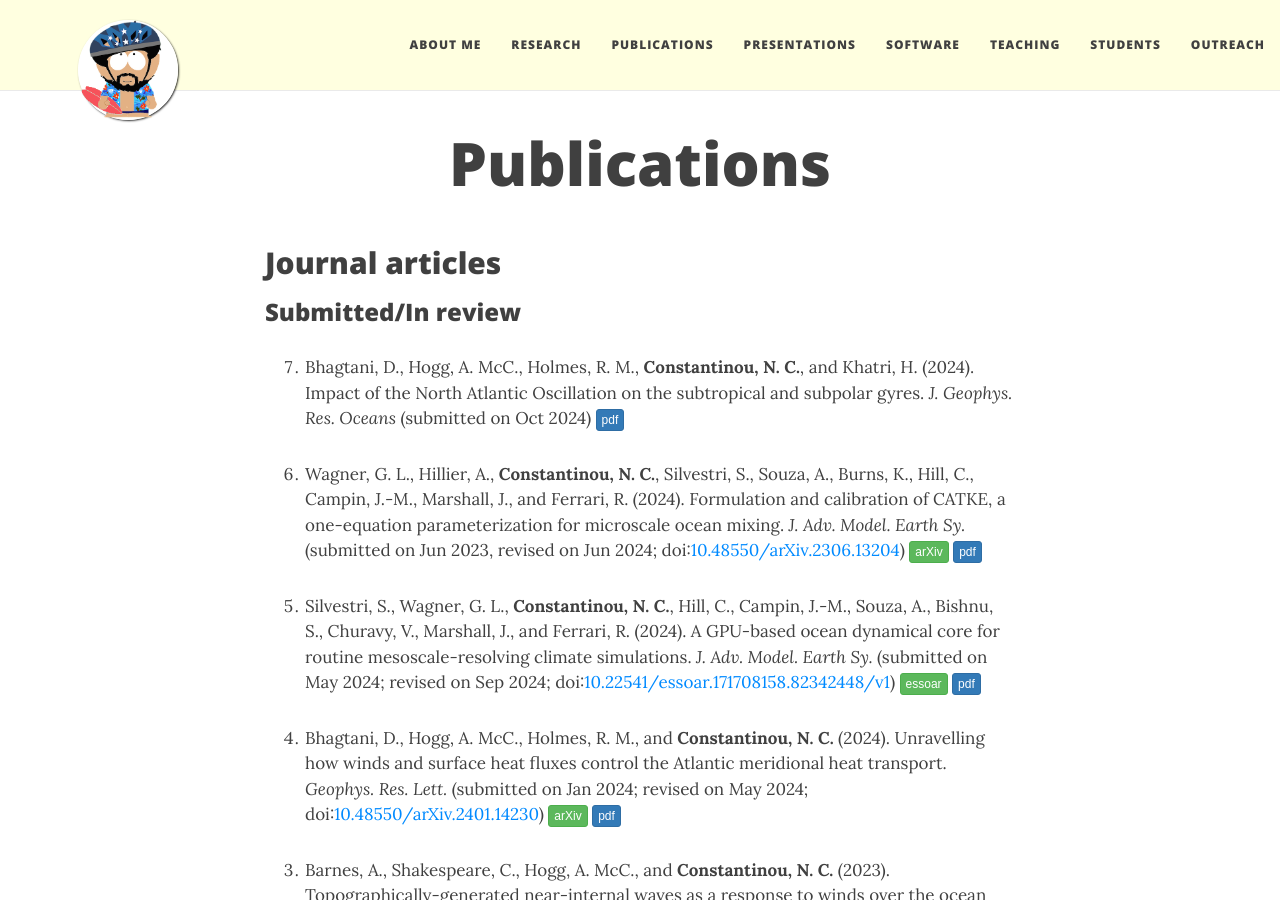
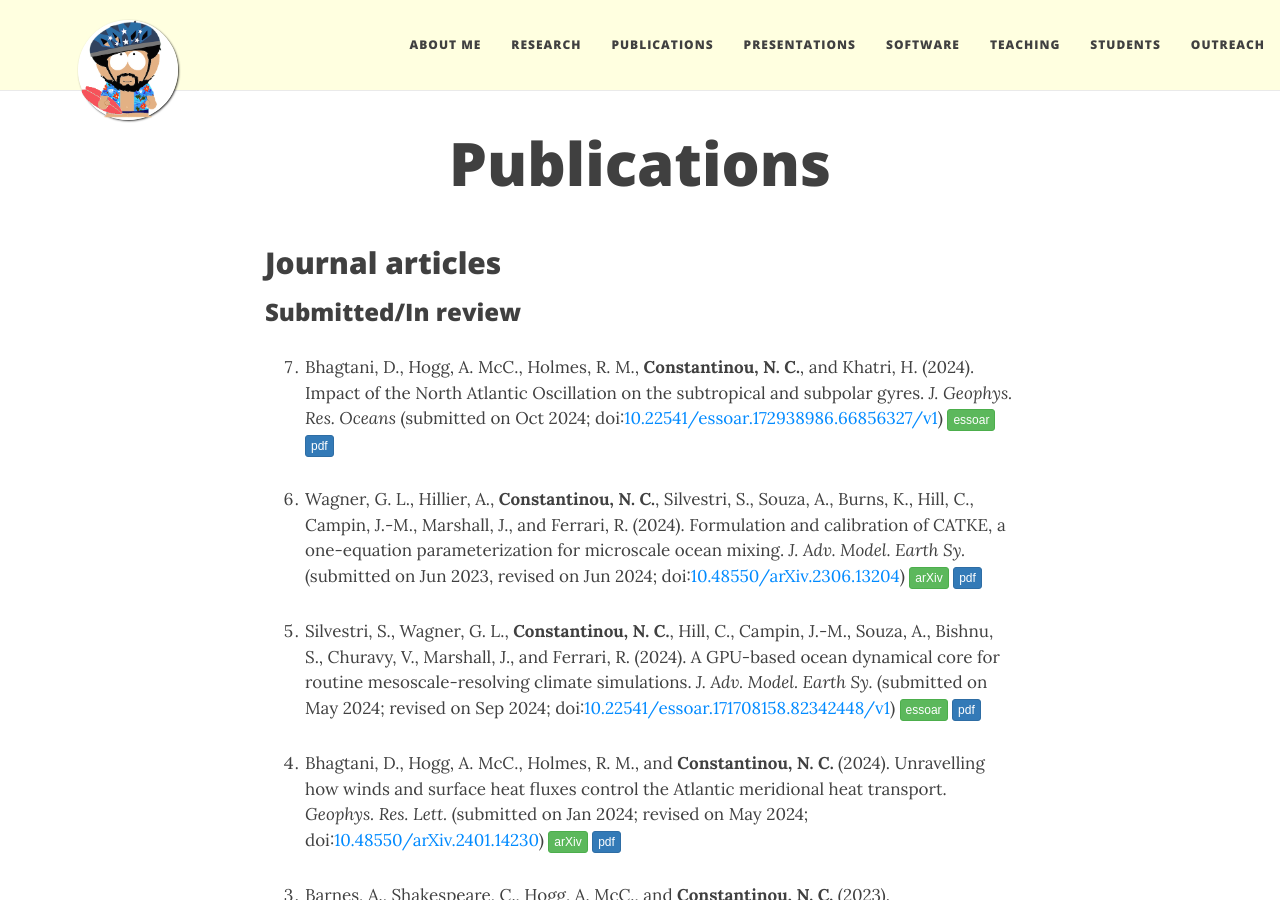
Before and after one commit to navidcy/navidcy.github.io, a Jekyll site: the page built from publications.md, in a window 1280 px wide and 900 px high. Built offline with Jekyll 4.4.1, drawn with Linux system fonts in a browser that asks for light colours; nearby versions of some CDN libraries; comment, search, counter and statistics services are not loaded.

Commit message:
gyres-NAO essoar doi

```diff
--- a/publications.md
+++ b/publications.md
@@ -9,7 +9,7 @@ title: Publications
 
 ### Submitted/In review
 
-0. Bhagtani, D., Hogg, A. McC., Holmes, R. M., **Constantinou, N. C.**, and Khatri, H. (2024). Impact of the North Atlantic Oscillation on the subtropical and subpolar gyres. _J. Geophys. Res. Oceans_ (submitted on Oct 2024) [<span class="btn btn-primary btn-xs{{end}}" style="font-family:sans-serif;">pdf</span>][gyres-NAO]
+0. Bhagtani, D., Hogg, A. McC., Holmes, R. M., **Constantinou, N. C.**, and Khatri, H. (2024). Impact of the North Atlantic Oscillation on the subtropical and subpolar gyres. _J. Geophys. Res. Oceans_ (submitted on Oct 2024; doi:[10.22541/essoar.172938986.66856327/v1](https://doi.org/10.22541/essoar.172938986.66856327/v1){:target="_blank"}) [<span class="btn btn-success btn-xs{{end}}" style="font-family:sans-serif;">essoar</span>](https://doi.org/10.22541/essoar.172938986.66856327/v1){:target="_blank"} [<span class="btn btn-primary btn-xs{{end}}" style="font-family:sans-serif;">pdf</span>][gyres-NAO]
 
 0. Wagner, G. L., Hillier, A., **Constantinou, N. C.**, Silvestri, S., Souza, A., Burns, K., Hill, C., Campin, J.-M., Marshall, J., and Ferrari, R. (2024). Formulation and calibration of CATKE, a one-equation parameterization for microscale ocean mixing. _J. Adv. Model. Earth Sy._ (submitted on Jun 2023, revised on Jun 2024; doi:[10.48550/arXiv.2306.13204](https://doi.org/10.48550/arXiv.2306.13204){:target="_blank"}) [<span class="btn btn-success btn-xs{{end}}" style="font-family:sans-serif;">arXiv</span>][arXiv:2306.13204]{:target="_blank"} [<span class="btn btn-primary btn-xs{{end}}" style="font-family:sans-serif;">pdf</span>][catke-physics]
 
```
